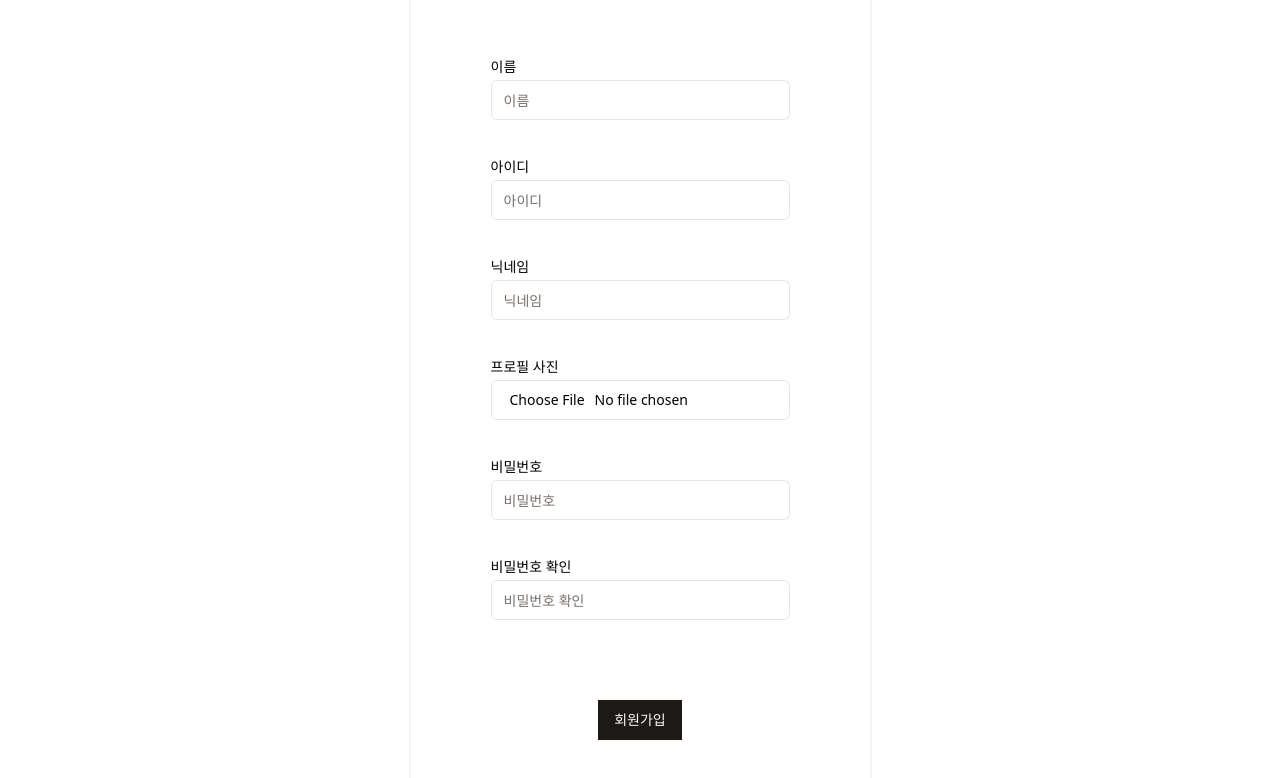
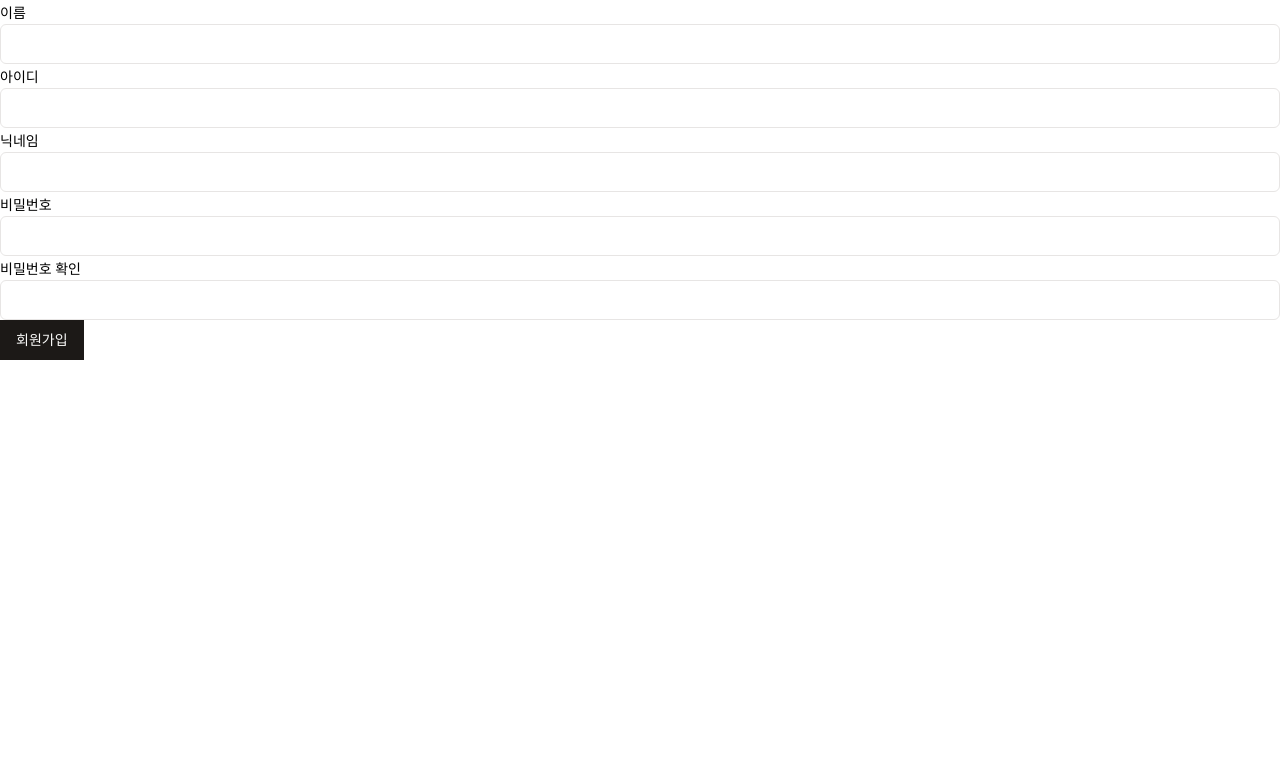
Before and after one commit to minsuje/grabit, a React (Vite) app in the folder client/: page /register/normal in a window 1280 px wide. Shown: the top 778 px of the page. Built offline with nearby package versions, Linux system fonts and the light colour scheme.

Commit message:
update register

```diff
--- a/client/package.json
+++ b/client/package.json
@@ -10,6 +10,7 @@
         "preview": "vite preview"
     },
     "dependencies": {
+        "@hookform/resolvers": "^3.3.4",
         "@radix-ui/react-avatar": "^1.0.4",
         "@radix-ui/react-checkbox": "^1.0.4",
         "@radix-ui/react-dropdown-menu": "^2.0.6",
@@ -39,7 +40,8 @@
         "react-hook-form": "^7.49.3",
         "react-router-dom": "^6.21.2",
         "tailwind-merge": "^2.2.0",
-        "tailwindcss-animate": "^1.0.7"
+        "tailwindcss-animate": "^1.0.7",
+        "yup": "^1.3.3"
     },
     "devDependencies": {
         "@types/node": "^20.11.4",
--- a/client/src/page/home/Register.tsx
+++ b/client/src/page/home/Register.tsx
@@ -3,144 +3,92 @@ import { Input } from '@/components/ui/input';
 import { Label } from '@/components/ui/label';
 import { Button } from '@/components/ui/button';
 import { useNavigate, useParams } from 'react-router-dom';
+import { useForm } from 'react-hook-form';
+import { yupResolver } from "@hookform/resolvers/yup";
+import * as yup from "yup";
+import { useState, ChangeEvent } from 'react';
+const schema = yup.object({
+    name: yup.string()
+    .required('* 이름은 필수입니다.')
+    .min(2, '이름은 2글자 이상 8글자 이내여야 합니다.')
+    .max(8, '이름은 2글자 이상 8글자 이내여야 합니다.')
+    .matches(/^[가-힣]+$/, '* 이름은 한글로만 입력해야 합니다.'),
 
-import { useState, ChangeEvent } from 'react';
+    userid: yup.string()
+    .required('* 아이디는 필수입니다.')
+    .min(6, '아이디는 6자 이내여야 합니다')
+    .max(12, '아이디는 12자 이내여야 합니다.')
+    .matches(
+    /^[A-Za-z][A-Za-z0-9_]{6,12}$/,
+    "아이디는 숫자, 영문으로 작성 가능합니다."
+    ),
+
+    nickname: yup.string()
+    .required('* 닉네임은 필수입니다.')
+    .min(4, '닉네임은 4자 이하 이내여야 합니다.')
+    .max(10, '닉네임은 12자 이하 이내여야 합니다.')
+    .matches(
+        /^[A-Za-z0-9가-힣]{4,12}$/,
+        "닉네임은 영어, 한글, 숫자만 가능합니다."
+    ),
+
+    password: yup.string()
+    .required('* 비밀번호는 필수입니다.')
+    .min(8, "최소 8자 이상 작성해야 합니다.")
+    .max(16, "최대 16자까지 작성 가능합니다.")
+    .matches(
+    /^(?=.*[a-zA-Z])(?=.*[0-9])(?=.*[!@#$%^&*()])[a-zA-Z0-9!@#$%^&*()]{8,16}$/,
+    "비밀번호는 영어, 숫자, 특수문자만 가능합니다."),
+
+    confirmPassword:yup.string()
+    .required('* 비밀번호는 필수입니다.')
+    .oneOf([yup.ref('password'), null], '비밀번호가 일치하지 않습니다')
+}).required();
 
 export function Register() {
-    const { type } = useParams();
-    const [name, setName] = useState<string>(''); // 이름
-    const [userid, setUserid] = useState<string>(''); // 아이디
-    const [nickname, setNickname] = useState<string>(''); // 닉네임
-    const [password, setPassword] = useState<string>(''); // 패스워드
-    const [confirmPassword, setConfirmPassword] = useState<string>(''); // 패스워드 확인
+    const { register, handleSubmit, formState: { errors } } = useForm({
+        resolver: yupResolver(schema)
+    });
+    const navigate = useNavigate();
 
-    const [passwordError, setPasswordError] = useState(''); // 비밀번호 유효성 검사 값 저장
-
-    const navigate = useNavigate(); //useNavigate 훅을 사용하여 navigate 함수를 가져옴
-
-
-
-    // 비밀번호 유효성 검사
-    const handlePasswordChange = (e: ChangeEvent<HTMLInputElement>) => {
-        const newPassword = e.target.value;
-        setPassword(newPassword);
-        validatePassword(newPassword, confirmPassword);
-    };
-
-    const handleConfirmPasswordChange = (e: ChangeEvent<HTMLInputElement>) => {
-        const newConfirmPassword = e.target.value;
-        setConfirmPassword(newConfirmPassword);
-        validatePassword(password, newConfirmPassword);
-    };
-
-    const validatePassword = (newPassword: string, newConfirmPassword: string) => {
-        if (newPassword.length < 8) {
-            setPasswordError('비밀번호는 최소 8자 이상이어야 합니다.');
-        } else if (newPassword !== newConfirmPassword) {
-            setPasswordError('비밀번호가 일치하지 않습니다.');
-        } else {
-            setPasswordError('');
-        }
-    };
-    const register = async () => {
-        if (passwordError) {
-            window.alert('비밀번호를 확인하세요.');
-            return;
-        }
-
+    const onSubmit = async (data) => {
         try {
-            const res = await axios.post('http://43.201.22.60:3000/register/normal', {
-                name,
-                userid,
-                nickname,
-                password,
-            });
-            console.log('회원가입 성공:', res);
+            const response = await axios.post('http://43.201.22.60:3000/register/normal', data);
+            console.log('회원가입 성공:', response);
             navigate('/login');
         } catch (err) {
             console.error('회원가입 실패:', err);
-            // 여기서 사용자에게 오류 메시지를 표시할 수 있습니다.
         }
     };
 
-    console.log(`이름 : ${name}`);
-    console.log(`아이디 : ${userid}`);
-    console.log(`닉네임 : ${nickname}`);
-    console.log(`password: ${password}`);
-    console.log(`비밀번호확인: ${confirmPassword}`);
-
     return (
-        <>
-            <div className="flex flex-col h-screen justify-center items-center ">
-                <div className="border-solid border-2 border-gray-100 p-20">
-                    <div className="grid w-full max-w-sm items-center gap-1.5">
+        <form onSubmit={handleSubmit(onSubmit)}>
+            <div>
                 <Label htmlFor="name">이름</Label>
-                        <Input
-                            type="text"
-                            value={name}
-                            id="name"
-                            placeholder="이름"
-                            onChange={(e) => setName(e.target.value)}
-                        />
+                <Input id="name" {...register('name')} />
+                {errors.name && <p className='text-red-500 text-xs'>{errors.name.message}</p>}
             </div>
-                    <div className="grid w-full max-w-sm items-center gap-1.5  mt-10">
+            <div>
                 <Label htmlFor="userid">아이디</Label>
-                        <Input
-                            type="text"
-                            value={userid}
-                            id="userid"
-                            placeholder="아이디"
-                            onChange={(e) => setUserid(e.target.value)}
-                        />
+                <Input id="userid" {...register('userid')} />
+                {errors.userid && <p className='text-red-500 text-xs'>{errors.userid.message}</p>}
             </div>
-                    <div className="grid w-full max-w-sm items-center gap-1.5  mt-10">
+            <div>
                 <Label htmlFor="nickname">닉네임</Label>
-                        <Input
-                            type="text"
-                            value={nickname}
-                            id="nickname"
-                            placeholder="닉네임"
-                            onChange={(e) => setNickname(e.target.value)}
-                        />
+                <Input id="nickname" {...register('nickname')} />
+                {errors.nickname && <p className='text-red-500 text-xs'>{errors.nickname.message}</p>}
             </div>
-                    <div className="grid w-full max-w-sm items-center gap-1.5  mt-10">
-                        <Label htmlFor="profilePic">프로필 사진</Label>
-                        <Input type="file" id="profilePic" placeholder="프로필 사진" />
+            <div>
+                <Label htmlFor="password">비밀번호</Label>
+                <Input type="password" id="password" {...register('password')} />
+                {errors.password && <p className='text-red-500 text-xs'>{errors.password.message}</p>}
             </div>
-                    <div className="grid w-full max-w-sm items-center gap-1.5  mt-10">
-                        <Label htmlFor="password">비밀번호</Label>
-                        <Input
-                            type="password"
-                            value={password}
-                            id="password"
-                            placeholder="비밀번호"
-                            onChange={handlePasswordChange}
-                        />
-                        {passwordError && <p className="text-red-500 text-xs">{passwordError}</p>}
+            <div>
+                <Label htmlFor="confirmPassword">비밀번호 확인</Label>
+                <Input type="password" id="confirmPassword" {...register('confirmPassword')} />
+                {errors.confirmPassword && <p className='text-red-500 text-xs'>{errors.confirmPassword.message}</p>}
             </div>
-                    <div className="grid w-full max-w-sm items-center gap-1.5  mt-10">
-                        <Label htmlFor="confirmPassword">비밀번호 확인</Label>
-                        <Input
-                            type="password"
-                            id="confirmPassword"
-                            placeholder="비밀번호 확인"
-                            onChange={handleConfirmPasswordChange}
-                        />
-                        {passwordError && <p className="text-red-500 text-xs">{passwordError}</p>}
-                    </div>
-                    <div className=" flex justify-center items-center">
-                        <Button
-                            variant="default"
-                            className="mt-20 "
-                            onClick={() => {
-                                register();
-                            }}
-                        >
-                            회원가입
-                        </Button>
-                    </div>
-                </div>
-            </div>
-        </>
+            <Button type="submit">회원가입</Button>
+        </form>
     );
 }
--- a/client/src/page/home/login.tsx
+++ b/client/src/page/home/login.tsx
@@ -14,7 +14,7 @@ export function Login() {
         try {
             // 서버의 로그인 엔드포인트에 요청을 보냅니다. 이 부분을 수정하세요.
             const response = await axios.post('http://43.201.22.60:3000/login', { userid, password });
-            console.log('로그인 성공:>>>>>>>>>>>>>>>', response.data.userid);
+            console.log('로그인 성공:>>>>>>>>>>>>>>>', response);
             const user = response.data.find(u => u.userid === userid);
 
 
```
Also changed, not shown: 1 other file (tests, documents, lock files or other folders). Lines whose indentation alone changed are shown as unchanged.
